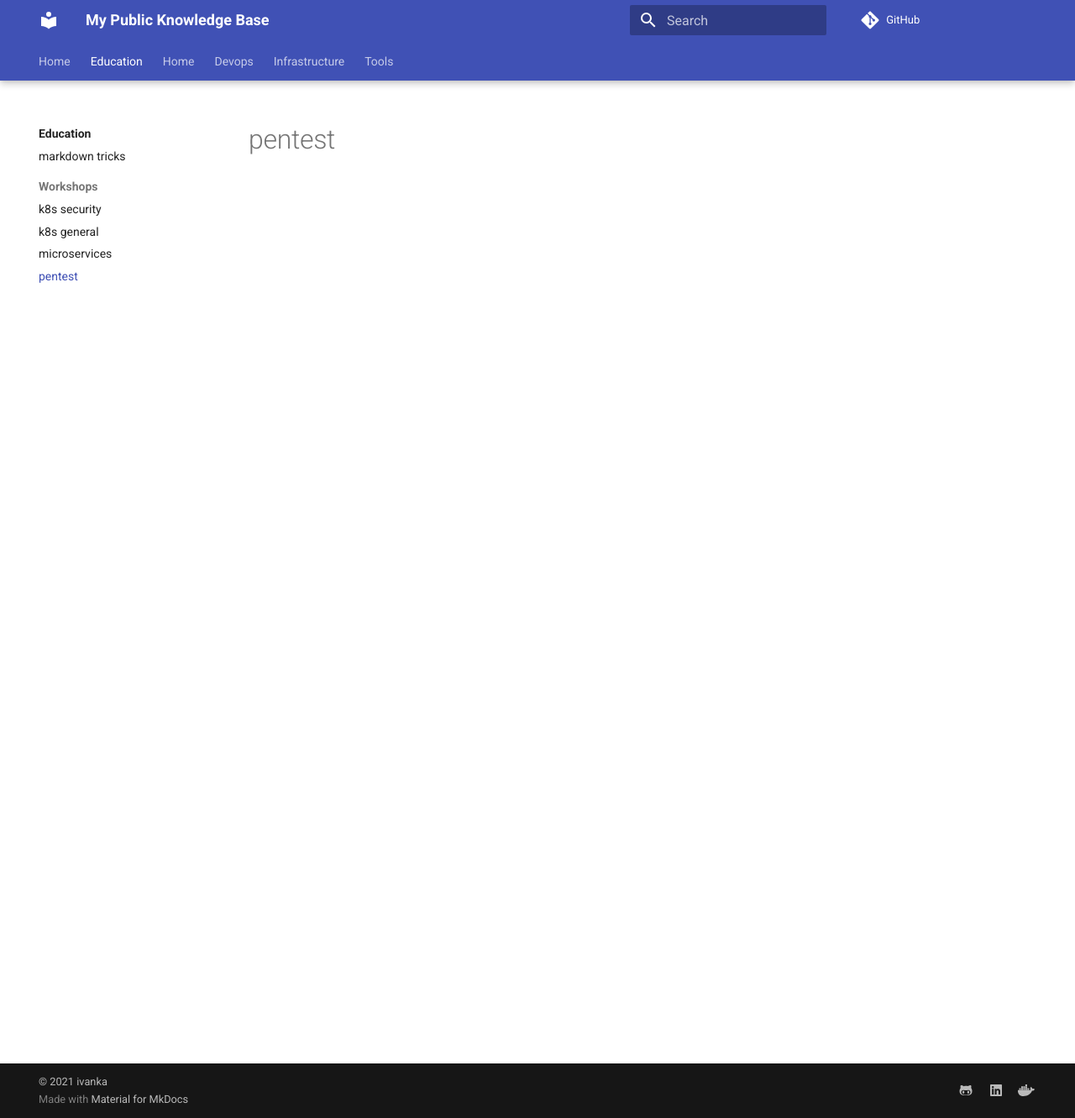
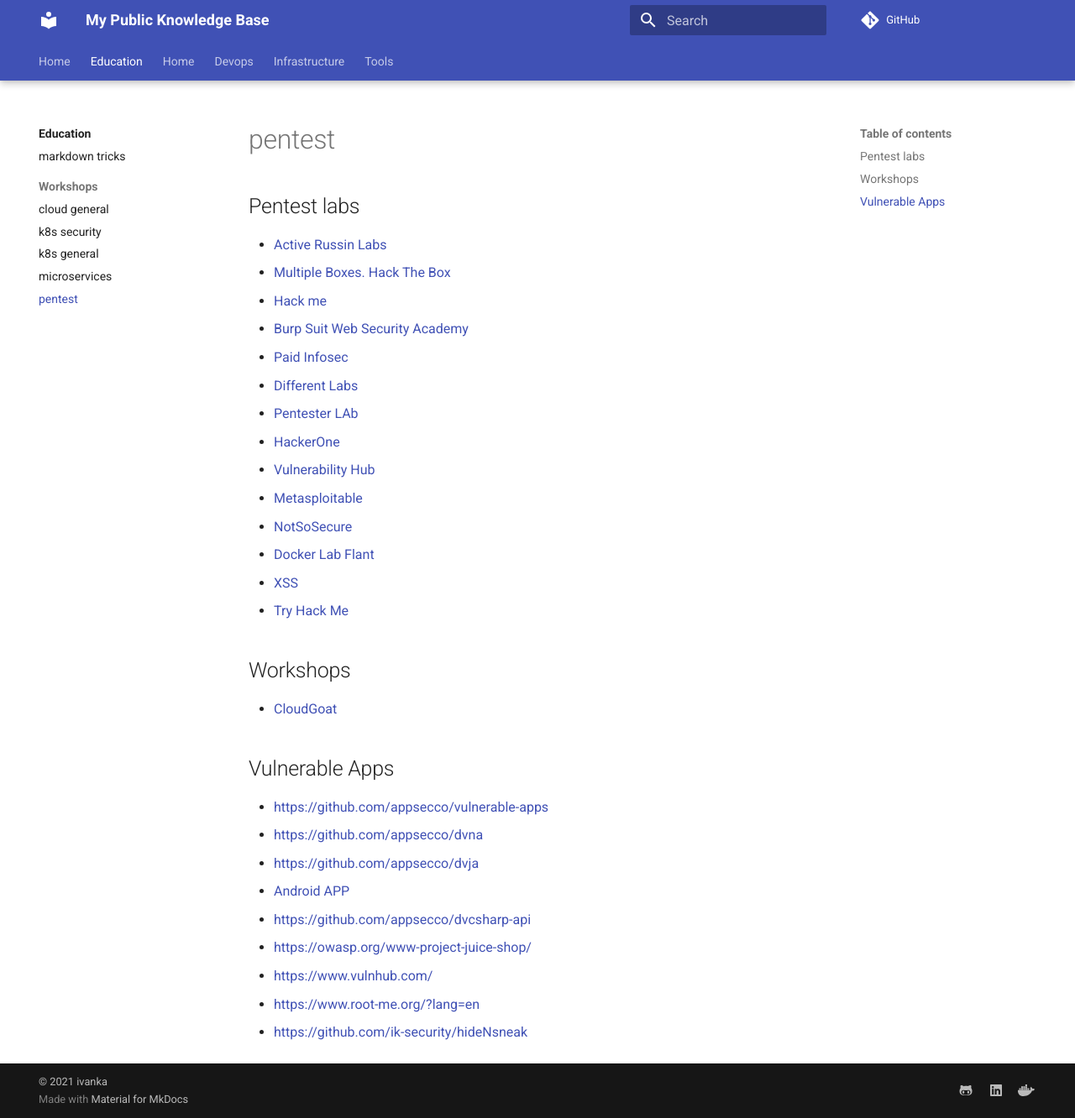
Before and after one commit to ivankatliarchuk/knowledge-base, an MkDocs documentation site: the page built from docs/workshops/pentest.md, in a window 1280 px wide and 1332 px high. Shown: the whole window at 84% size. Built offline with MkDocs 1.6.1 and Material for MkDocs 9.7.7, drawn with Linux system fonts in a browser that asks for light colours; comment, search, counter and statistics services are not loaded.

```diff
--- a/docs/workshops/pentest.md
+++ b/docs/workshops/pentest.md
@@ -2,8 +2,41 @@
 title: pentest
 summary: pentest workshops
 authors: ["Ivan Ka"]
-tags: ["workshop", "k8s"]
+tags: ["workshop", "labs", "pentest"]
 date: 2021-03-08
 some_url:
 published: true
 ---
+
+## Pentest labs
+
+- [Active Russin Labs](https://lab.pentestit.ru/)
+- [Multiple Boxes. Hack The Box](https://www.hackthebox.eu/)
+- [Hack me](https://me.hack.me)
+- [Burp Suit Web Security Academy](https://portswigger.net/web-security)
+- [Paid Infosec](https://www.infosecinstitute.com/skills/cyber-ranges/penetration-testing-cyber-range)
+- [Different Labs](https://www.hackingarticles.in/)
+- [Pentester LAb](https://pentesterlab.com/exercises/upload_01/course)
+- [HackerOne](https://www.hackerone.com/hacker101)
+- [Vulnerability Hub](https://www.vulnhub.com/)
+- [Metasploitable](https://zero-day.io/metasploitable3/)
+- [NotSoSecure](https://www.notsosecure.com/about/)
+- [Docker Lab Flant](https://habr.com/ru/company/flant/blog/337154/)
+- [XSS](https://xss-game.appspot.com/level1)
+- [Try Hack Me](https://tryhackme.com/)
+
+## Workshops
+
+- [CloudGoat](https://github.com/ik-security/cloudgoat)
+
+## Vulnerable Apps
+
+- https://github.com/appsecco/vulnerable-apps
+- https://github.com/appsecco/dvna
+- https://github.com/appsecco/dvja
+- [Android APP](https://github.com/appsecco/VyAPI)
+- https://github.com/appsecco/dvcsharp-api
+- https://owasp.org/www-project-juice-shop/
+- https://www.vulnhub.com/
+- https://www.root-me.org/?lang=en
+- https://github.com/ik-security/hideNsneak
```
Also changed, not shown: docs/devops/monitoring.md (added, +44 -0 lines), docs/infrastructure/index.md (+0 -4 lines), docs/infrastructure/k8s/index.md (+0 -4 lines), docs/tools/cicd.md (+2 -7 lines), docs/tools/k8s.md (+8 -7 lines), docs/tools/ops.md (added, +19 -0 lines), docs/workshops/ecs.md (added, +24 -0 lines), docs/workshops/k8s.md (+7 -6 lines).
